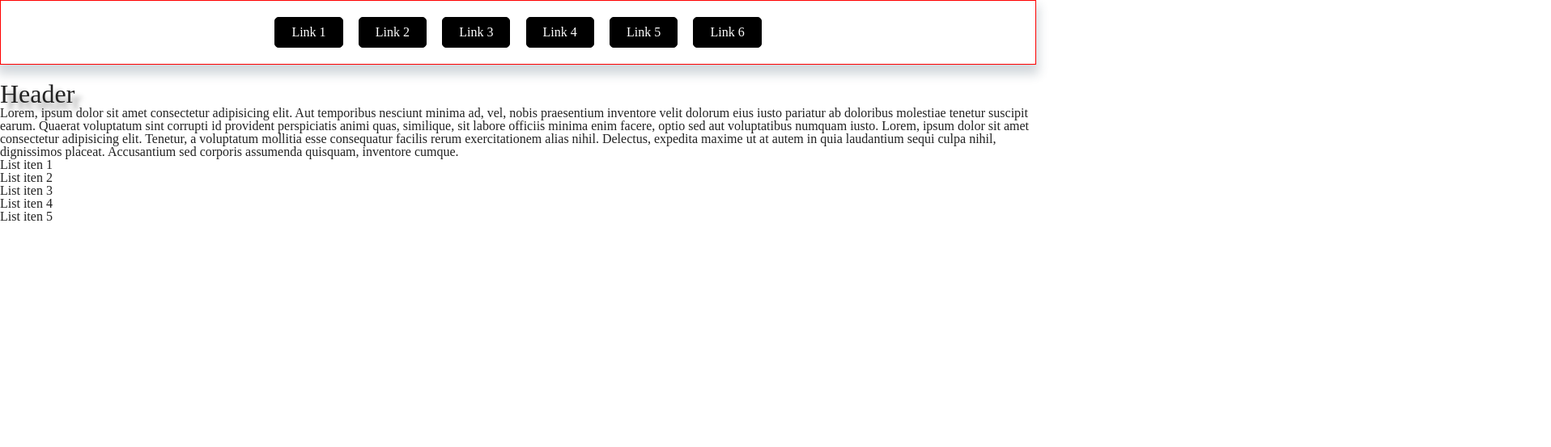
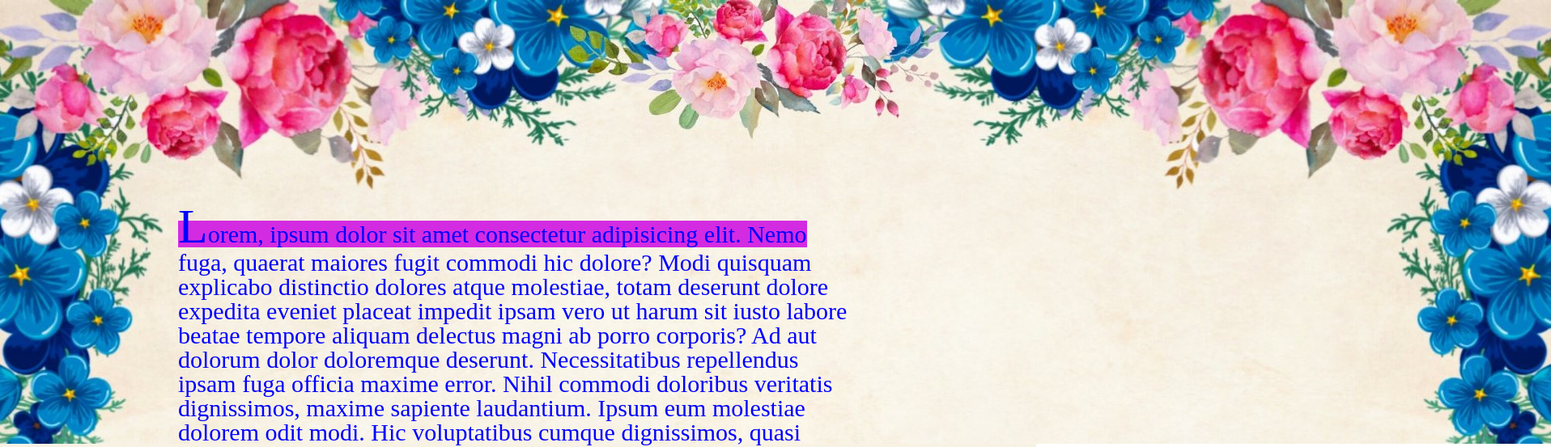
Before and after one commit to Im-Mad-Panda/js-practice-test, a plain HTML site: page index.html in a window 1280 px wide. Shown: the top 553 px of the page at 81% size, 1916 px wide, since content can reach past the window. Drawn offline with Linux system fonts and the light colour scheme.

```diff
--- a/index.html
+++ b/index.html
@@ -11,53 +11,12 @@
   </head>
   <body>
 
-<header class="header">
-  <ul class="nav-list">
-    <li class="list-item">
-      <a href="" class="link">Link 1</a>
-    </li>
-    <li class="list-item">
-      <a href="" class="link">Link 2</a>
-    </li>
-    <li class="list-item">
-      <a href="" class="link">Link 3</a>
-    </li>
-    <li class="list-item">
-      <a href="" class="link">Link 4</a>
-    </li>
-    <li class="list-item">
-      <a href="" class="link">Link 5</a>
-    </li>
-    <li class="list-item">
-      <a href="" class="link">Link 6</a>
-    </li>
-  </ul>
-</header>
-
-<main>
-  <article>
-    <h1 class="heading">Header</h1>
-    <p>Lorem, ipsum dolor sit amet consectetur adipisicing elit. Aut temporibus nesciunt minima ad, vel, nobis praesentium inventore velit dolorum eius iusto pariatur ab doloribus molestiae tenetur suscipit earum. Quaerat voluptatum sint corrupti id provident perspiciatis animi quas, similique, sit labore officiis minima enim facere, optio sed aut voluptatibus numquam iusto. Lorem, ipsum dolor sit amet consectetur adipisicing elit. Tenetur, a voluptatum mollitia esse consequatur facilis rerum exercitationem alias nihil. Delectus, expedita maxime ut at autem in quia laudantium sequi culpa nihil, dignissimos placeat. Accusantium sed corporis assumenda quisquam, inventore cumque.</p>
-    <ul>
-      <li>List iten 1</li>
-      <li>List iten 2</li>
-      <li>List iten 3</li>
-      <li>List iten 4</li>
-      <li>List iten 5</li>
-    </ul>
-  </article>
-</main>
-
-
-<!-- <section>
-
-<div class="box linear">linear</div>
-<div class="box ease">ease</div>
-<div class="box ease-in">ease-in</div>
-<div class="box ease-in-out">ease-in-out</div>
-<div class="box cubic-bezier">cubic-bezier</div>
-
-</section> -->
+<section>
+  <articlen class="tail-section">
+    <p>Lorem, ipsum dolor sit amet consectetur adipisicing elit. Nemo fuga, quaerat maiores fugit commodi hic dolore? Modi quisquam explicabo distinctio dolores atque molestiae, totam deserunt dolore expedita eveniet placeat impedit ipsam vero ut harum sit iusto labore beatae tempore aliquam delectus magni ab porro corporis? Ad aut dolorum dolor doloremque deserunt. Necessitatibus repellendus ipsam fuga officia maxime error. Nihil commodi doloribus veritatis dignissimos, maxime sapiente laudantium. Ipsum eum molestiae dolorem odit modi. Hic voluptatibus cumque dignissimos, quasi magni fugiat odio?
+    Lorem ipsum dolor sit amet consectetur adipisicing elit. Nobis dicta odio a distinctio mollitia fugit doloremque corrupti sit facilis tempore et, dolorum rem possimus, atque quam molestias fugiat facere dolores hic explicabo nulla. Dicta sit omnis vero aut sapiente ratione, quo mollitia iure, excepturi voluptates soluta eum! Qui repellendus necessitatibus mollitia odio. Possimus repellat nostrum saepe, autem quasi aut id similique sed adipisci! Voluptatum sit ut natus tenetur tempora ex est voluptatem aperiam corrupti sed ipsam tempore minima hic asperiores consequatur voluptas doloremque soluta placeat quos, iusto eos! Nobis placeat vero eum beatae doloremque veniam nihil voluptate voluptates dolorum vel.</p>
+    </article>
+</section>
 
 
 
--- a/style.css
+++ b/style.css
@@ -1,107 +1,36 @@
-body {
-  height: 300vh;
+section{
+    background-color: #f8f2e4;
 }
-.header {
-  position: fixed;
-  z-index: 2;
-  background-color: white;
-  top: 0;
-  left: 0;
-  right: 0;
-  border: 1px solid red;
-  box-shadow: 0px 9px 12px 3px rgba(34, 60, 80, 0.2);
-  padding: 20px;
+.tail-section {
+    position: relative;
+  color: blue;
+  font-size: 30px;
+  z-index: 3;
+  width: 50vw;
+  height: 50vh;
+  margin: 0 auto;
 }
-.nav-list {
-  font-size: 0;
-  margin: 0 auto;
-  width: max-content;
+.tail-section::before {
+
+  display: block;
+  width: 100%;
+  content: url(/src/img/1.jpg);
 }
-.list-item {
-  border-radius: 5px;
-  display: inline-block;
-  transition-property: background-color, color;
-  transition-duration: 1s;
-  color: white;
-  border: 1px solid black;
-  font-size: 16px;
-  background-color: rgb(0, 0, 0);
-  position: relative;
+.tail-section::after {
+  display: block;
+  width: 100%;
+  content: url(/src/img/2.jpg);
 }
-.list-item::before{
-    border-radius: 5px;
-    width: 0;
-    height: 0.5em;
-    background-color: blue;
-    content: '';
-    display: block;
+p{
     position: absolute;
-    bottom: 115%;
+    padding: 250px 220px 0 220px;
+    top: 0;
+    left: 0;
     right: 0;
-    transition: width ease-in-out 0.3s;
 }
-.list-item::after{
-    border-radius: 5px;
-    width: 0;
-    height: 0.5em;
-    background-color: rgb(255, 0, 0);
-    content: '';
-    display: block;
-    position: absolute;
-    top: 115%;
-    left: 0;
-    transition: width ease-in-out 0.3s;
+p::first-line{
+    background-color: rgb(211, 43, 226);
 }
-.list-item:hover::after, .list-item:hover::before{
-    width: 100%;
+p::first-letter{
+font-size: 2em;
 }
-.list-item + .list-item {
-  margin-left: 1.2em;
-}
-.link {
-  padding: 10px 20px;
-  display: inline-block;
-  color: inherit;
-  text-decoration: none;
-}
-.list-item:hover {
-  color: black;
-  background-color: rgb(255, 255, 255);
-  box-shadow: 0px 0px 7px 5px rgba(34, 60, 80, 0.2);
-}
-main {
-  margin-top: 100px;
-}
-.heading {
-  font-size: 2em;
-  text-shadow: 8px 8px 6px rgba(150, 150, 150, 1);
-}
-section {
-  width: 100%;
-}
-/* .box {
-  height: 60px;
-  width: 5%;
-  color: white;
-  background-color: black;
-  text-align: center;
-  transition: width linear 1s;
-} */
-/* section:hover .box {
-  width: 100%;
-}
-.linear {
-  transition-timing-function: linear;
-}
-.ease {
-  transition-timing-function: ease;
-}
-.ease-in {
-  transition-timing-function: ease-in;
-}
-.ease-in-out {
-  transition-timing-function: ease-in-out;
-}
-.cubic-bezier {
-  transition-timing-function: cubic-bezier(0.29, 1.01, 1, -0.68);
-} */
```
Also changed, not shown: src/img/1.jpg (added), src/img/2.jpg (added).
